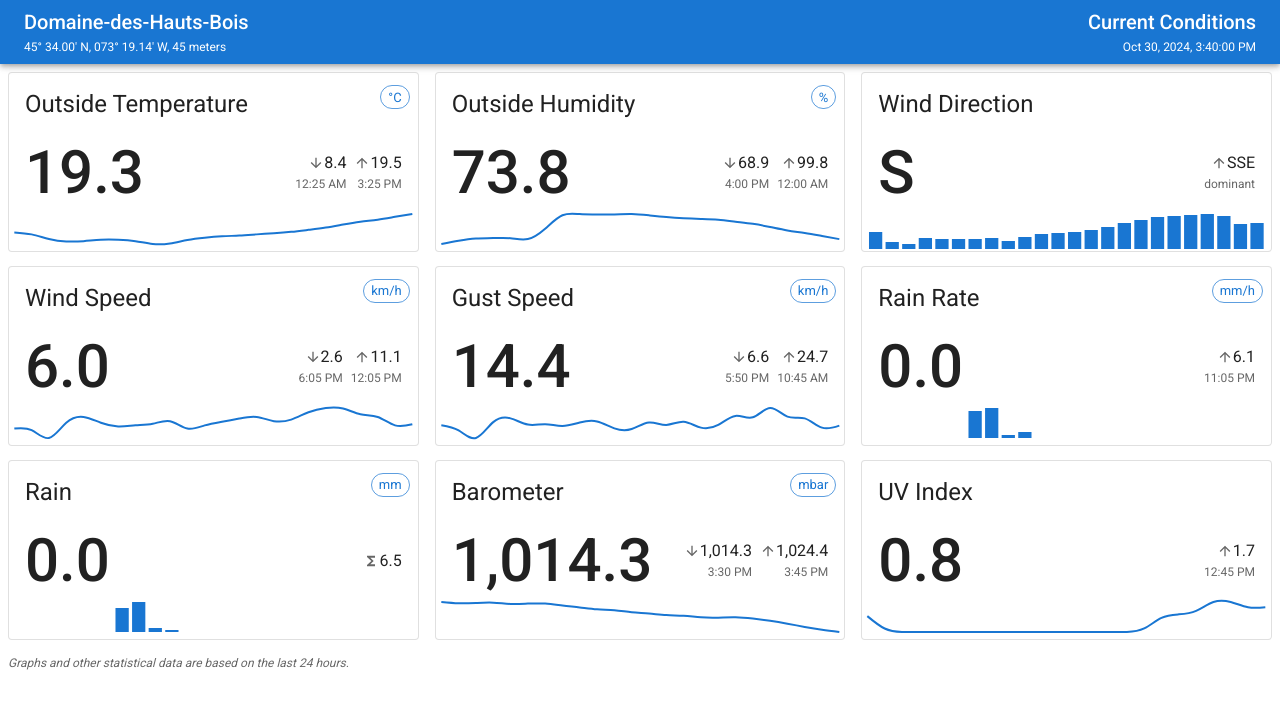
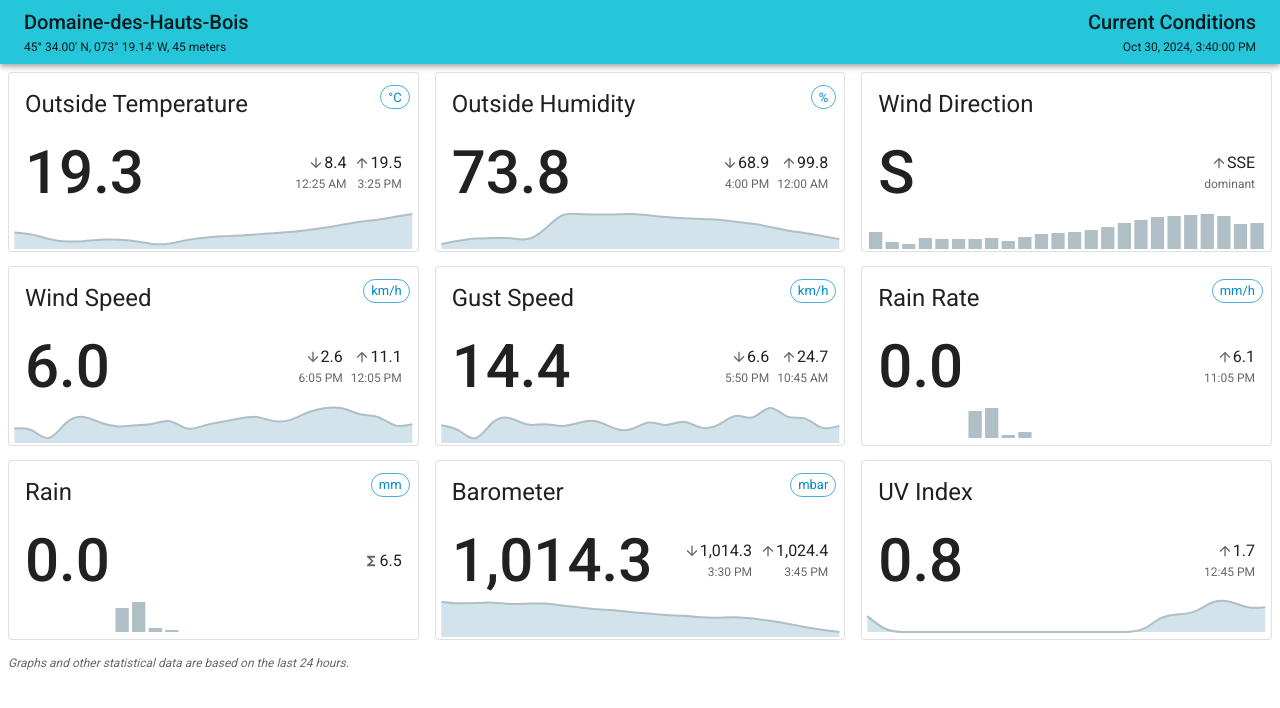
Before and after one commit to bourquep/weewx-me.teo, a Next.js app: page / in a window 1280 px wide. Shown: the top 708 px of the page. Built offline with nearby package versions, Linux system fonts and the light colour scheme; what @mui/material-nextjs would draw is missing.

Commit message:
Tweaked the color palette

```diff
--- a/src/components/MetricCard.tsx
+++ b/src/components/MetricCard.tsx
@@ -72,7 +72,7 @@ export default function MetricCard({
     <Card variant="outlined" sx={{ height: '100%' }}>
       <CardHeader
         title={cardTitle}
-        action={metricUnit.length > 0 && <Chip variant="outlined" size="small" color="primary" label={metricUnit} />}
+        action={metricUnit.length > 0 && <Chip variant="outlined" size="small" color="info" label={metricUnit} />}
       />
       <CardContent sx={{ paddingY: 0 }}>
         {/* Current value + min/max/sum */}
@@ -128,8 +128,9 @@ export default function MetricCard({
               valueFormatter: (date) => format.dateTime(date, { timeStyle: 'short' })
             }}
             yAxis={{ min: graphMinValue, max: graphMaxValue }}
-            colors={[theme.palette.primary.main]}
+            colors={[theme.palette.grey[200]]}
             curve="natural"
+            area
             disableAxisListener
             sx={{ pointerEvents: 'none' }}
           />
--- a/src/theme.ts
+++ b/src/theme.ts
@@ -1,9 +1,19 @@
 'use client';
+import { blueGrey, cyan, orange } from '@mui/material/colors';
 import { createTheme, responsiveFontSizes } from '@mui/material/styles';
 
 let theme = createTheme({
   typography: {
     fontFamily: 'var(--font-roboto)'
+  },
+  palette: {
+    primary: {
+      main: cyan[400]
+    },
+    secondary: {
+      main: orange[400]
+    },
+    grey: blueGrey
   },
   colorSchemes: {
     light: true,
```
Also changed, not shown: src/app/manifest.json.
